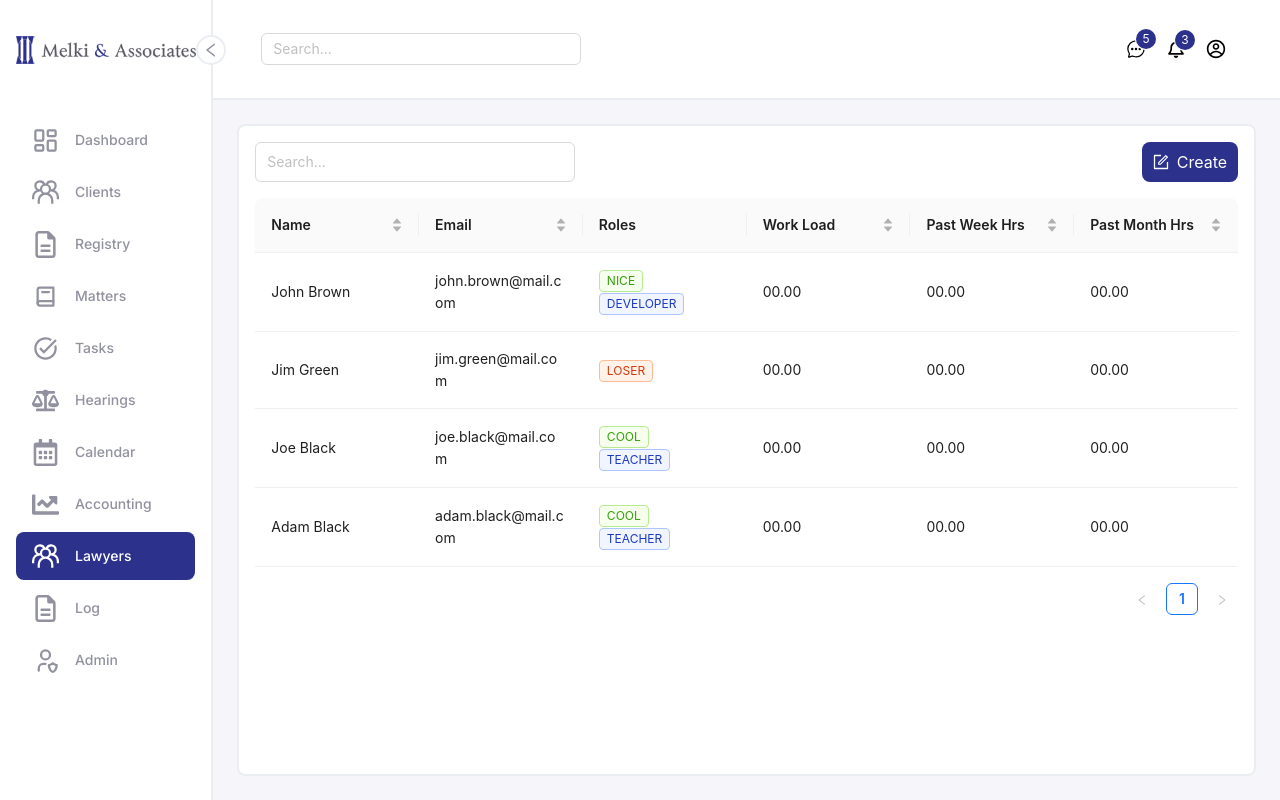
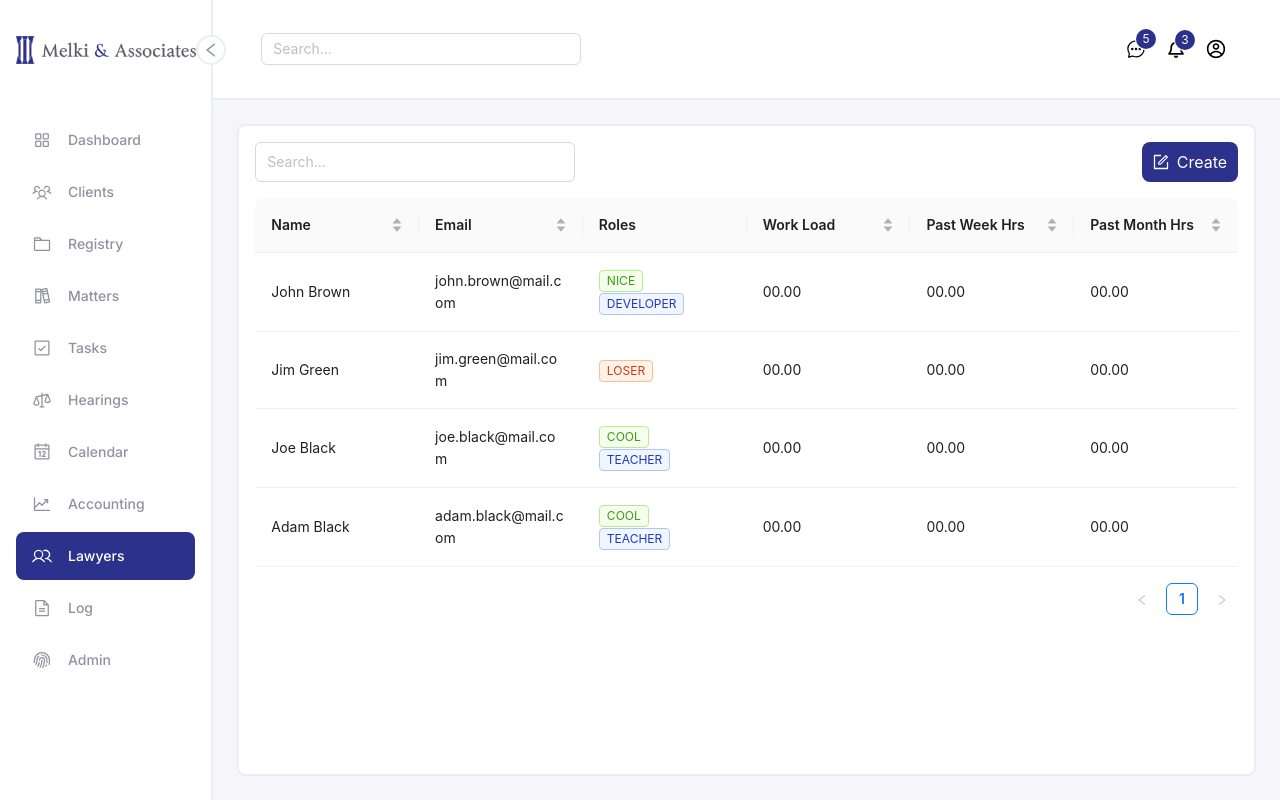
Before and after one commit to FK5/melki-poc, a Next.js app: page /dashboard/lawyers in a window 1280 px wide. Built offline with nearby package versions, Linux system fonts and the light colour scheme.

Commit message:
change icons and fix some animations

```diff
--- a/src/app/components/CustomComponents/CustomButton.js
+++ b/src/app/components/CustomComponents/CustomButton.js
@@ -1,17 +1,17 @@
 import { Button } from 'antd';
 import Link from 'next/link';
+import { ConfigProvider } from 'antd';
 
 export const CustomButton = ({ text, color, size, icon, classes, link }) => {
   if (link) {
     return (
       <Link href={link}>
         <Button
-          className={`bg-${color} hover:bg-white hover:border-${color} hover:border-1 hover:text-${color} text-white ${classes}`}
+          className={`bg-${color} hover:bg-white hover:border-${color} hover:border-1 hover:text-[#2C318B] text-white ${classes}`}
           type="ghost"
           size={size}
           icon={icon}>
-          {' '}
-          {text}{' '}
+          {text}
         </Button>
       </Link>
     );
@@ -22,8 +22,7 @@ export const CustomButton = ({ text, color, size, icon, classes, link }) => {
         type="ghost"
         size={size}
         icon={icon}>
-        {' '}
-        {text}{' '}
+        {text}
       </Button>
     );
   }
--- a/src/app/dashboard/layout.js
+++ b/src/app/dashboard/layout.js
@@ -23,13 +23,28 @@ export default function DashboardLayout({ children }) {
   };
 
   const variants1 = {
-    open: { width: '16.666667%' },
+    opened: { width: '16.666667%' },
     closed: { width: '7%' }
   };
 
   const variants2 = {
-    open: { width: '83.333334%' },
+    opened: { width: '83.333334%' },
     closed: { width: '93%' }
+  };
+
+  const variants3 = {
+    opened: { borderRadius: '8px', width: '100%', alignSelf: 'auto' },
+    closed: { borderRadius: '9999px', width: '48px', alignSelf: 'center', justifyContent: 'center' }
+  };
+
+  const variants4 = {
+    opened: { fontSize: '14px', opacity: 1, display: 'block' },
+    closed: { fontSize: '0px', opacity: 0, display: 'NONE' }
+  };
+
+  const variants5 = {
+    opened: { rotate: 0 },
+    closed: { rotate: -180 }
   };
 
   return (
@@ -37,59 +52,83 @@ export default function DashboardLayout({ children }) {
       <motion.div
         animate={isSideBarCollapsed ? 'closed' : 'opened'}
         variants={variants1}
-        transition={{ duration: 3 }} // Adjust duration as needed
+        transition={{ duration: 1 }} // Adjust duration as needed
         className={`bg-white border-b-gray border-e-2 w-1/6`}>
         <div className="flex flex-col h-full">
           <div className="flex h-1/8 items-center justify-center relative">
-            <p className="font-bold text-black">
+            <div>
               <Image
                 src={`${isSideBarCollapsed ? '/law-firm-2.png' : '/law-firm.png'}`}
                 width={`${isSideBarCollapsed ? 22 : 180}`}
                 height={`${isSideBarCollapsed ? 22 : 180}`}
                 alt="Logo"
               />
-            </p>
+            </div>
             <div
               className="flex items-center justify-center h-[30px] w-[30px] bg-white border-2 border-b-gray rounded-full absolute top-[1/2] right-0 translate-x-[15px] cursor-pointer"
               onClick={handleMenuSizeChange}>
-              {' '}
-              {isSideBarCollapsed ? (
-                <RightOutlined className="text-t-gray" />
-              ) : (
+              <motion.div
+                animate={isSideBarCollapsed ? 'closed' : 'opened'}
+                variants={variants5}
+                transition={{ duration: 1 }}>
                 <LeftOutlined className="text-t-gray" />
-              )}
+              </motion.div>
             </div>
           </div>
           <div className="flex flex-col gap-1 px-4 pt-4 text-sm h-7/8 overflow-auto transition duration-2000 ease-in-out delay-1000">
-            {navItems.map((e) => {
-              if (isSideBarCollapsed) {
+            {navItems.map((e, i) => {
               return (
-                  <div
-                    className={`flex items-center self-center justify-center h-12 w-12 flex-shrink-0 flex-grow-0 flex-basis-auto ${
+                <motion.div
+                  key={i}
+                  animate={isSideBarCollapsed ? 'closed' : 'opened'}
+                  variants={variants3}
+                  transition={{ duration: 0.5 }}
+                  className={`flex items-center gap-4 h-12 flex-shrink-0 flex-grow-0 flex-basis-auto w-full px-4 cursor-pointer font-medium rounded-lg ${
                     pathname == e.pathName
                       ? ' bg-primary text-white'
                       : 'text-t-gray hover:bg-gray-100'
-                    }  cursor-pointer font-medium rounded-full`}
+                  }`}
                   onClick={() => router.push(e.pathName)}>
-                    {' '}
-                    {e.menuIcon}{' '}
-                  </div>
+                  <div className="w-5 h-5">{e.menuIcon}</div>
+                  {/* {isSideBarCollapsed ? (
+                    <></>
+                  ) : ( */}
+                  <motion.p
+                    animate={isSideBarCollapsed ? 'closed' : 'opened'}
+                    variants={variants4}
+                    className="text-medium">
+                    {e.menuName}
+                  </motion.p>
+                  {/* )} */}
+                </motion.div>
               );
-              } else {
-                return (
-                  <div
-                    className={`flex items-center gap-4 h-12 flex-shrink-0 flex-grow-0 flex-basis-auto w-full px-4 ${
-                      pathname == e.pathName
-                        ? ' bg-primary text-white'
-                        : 'text-t-gray hover:bg-gray-100'
-                    } cursor-pointer font-medium rounded-lg`}
-                    onClick={() => router.push(e.pathName)}>
-                    {' '}
-                    {e.menuIcon}{' '}
-                    {isSideBarCollapsed ? <></> : <p className="text-medium">{e.menuName}</p>}{' '}
-                  </div>
-                );
-              }
+              //   if (isSideBarCollapsed) {
+              //     return (
+              //       <div
+              //         className={`flex items-center self-center justify-center h-12 w-12 flex-shrink-0 flex-grow-0 flex-basis-auto ${
+              //           pathname == e.pathName
+              //             ? ' bg-primary text-white'
+              //             : 'text-t-gray hover:bg-gray-100'
+              //         }  cursor-pointer font-medium rounded-full`}
+              //         onClick={() => router.push(e.pathName)}>
+              //         {e.menuIcon}
+              //       </div>
+              //     );
+              //   } else {
+              //     return (
+              //       <div
+              //         className={`flex items-center gap-4 h-12 flex-shrink-0 flex-grow-0 flex-basis-auto w-full px-4 ${
+              //           pathname == e.pathName
+              //             ? ' bg-primary text-white'
+              //             : 'text-t-gray hover:bg-gray-100'
+              //         } cursor-pointer font-medium rounded-lg`}
+              //         onClick={() => router.push(e.pathName)}>
+              //         {' '}
+              //         {e.menuIcon}{' '}
+              //         {isSideBarCollapsed ? <></> : <p className="text-medium">{e.menuName}</p>}{' '}
+              //       </div>
+              //     );
+              //   }
             })}
           </div>
         </div>
@@ -97,7 +136,7 @@ export default function DashboardLayout({ children }) {
       <motion.div
         animate={isSideBarCollapsed ? 'closed' : 'opened'}
         variants={variants2}
-        transition={{ duration: 3 }} // Adjust duration as needed
+        transition={{ duration: 1 }} // Adjust duration as needed
         className={`bg-white w-5/6`}>
         <div className="flex flex-col h-full">
           <div className="flex items-center justify-between h-1/8 border-b-gray border-b-2 px-12">
--- a/src/app/variables/NavBarItems.js
+++ b/src/app/variables/NavBarItems.js
@@ -1,25 +1,27 @@
-import { LuLayoutDashboard } from "react-icons/lu";
-import { GrGroup } from "react-icons/gr";
-import { FaRegFileLines } from "react-icons/fa6";
-import { TbBook2 } from "react-icons/tb";
-import { MdOutlineTaskAlt } from "react-icons/md";
-import { FaBalanceScale } from "react-icons/fa";
-import { FaRegCalendarAlt } from "react-icons/fa";
-import { FaChartLine } from "react-icons/fa";
-import { TbUserShield } from "react-icons/tb";
+import { PiSquaresFour } from "react-icons/pi";
+import { PiUsersThree } from "react-icons/pi";
+import { PiFolder } from "react-icons/pi";
+import { PiBooks } from "react-icons/pi";
+import { PiCheckSquare } from "react-icons/pi";
+import { PiScales } from "react-icons/pi";
+import { PiCalendar } from "react-icons/pi";
+import { PiChartLineUp } from "react-icons/pi";
+import { PiUsers } from "react-icons/pi";
+import { PiFileText } from "react-icons/pi";
+import { PiFingerprint } from "react-icons/pi";
 
 export const navItems = [
-    { menuName: 'Dashboard', pathName: '/dashboard', menuIcon: <LuLayoutDashboard fontSize={27} /> },
-    { menuName: 'Clients', pathName: '/dashboard/clients', menuIcon: <GrGroup fontSize={27} /> },
-    { menuName: 'Registry', pathName: '/dashboard/registry', menuIcon: <FaRegFileLines fontSize={27} /> },
-    { menuName: 'Matters', pathName: '/dashboard/matters', menuIcon: <TbBook2 fontSize={27} /> },
-    { menuName: 'Tasks', pathName: '/dashboard/tasks', menuIcon: <MdOutlineTaskAlt fontSize={27} /> },
-    { menuName: 'Hearings', pathName: '/dashboard/hearings', menuIcon: <FaBalanceScale fontSize={27} /> },
-    { menuName: 'Calendar', pathName: '/dashboard/calendar', menuIcon: <FaRegCalendarAlt fontSize={27} /> },
-    { menuName: 'Accounting', pathName: '/dashboard/accounting', menuIcon: <FaChartLine fontSize={27} /> },
-    { menuName: 'Lawyers', pathName: '/dashboard/lawyers', menuIcon: <GrGroup fontSize={27} /> },
-    { menuName: 'Log', pathName: '/dashboard/logs', menuIcon: <FaRegFileLines fontSize={27} /> },
-    { menuName: 'Admin', pathName: '/dashboard/admin', menuIcon: <TbUserShield fontSize={27} /> },
+    { menuName: 'Dashboard', pathName: '/dashboard', menuIcon: <PiSquaresFour fontSize={20} /> },
+    { menuName: 'Clients', pathName: '/dashboard/clients', menuIcon: <PiUsersThree fontSize={20} /> },
+    { menuName: 'Registry', pathName: '/dashboard/registry', menuIcon: <PiFolder fontSize={20} /> },
+    { menuName: 'Matters', pathName: '/dashboard/matters', menuIcon: <PiBooks fontSize={20} /> },
+    { menuName: 'Tasks', pathName: '/dashboard/tasks', menuIcon: <PiCheckSquare fontSize={20} /> },
+    { menuName: 'Hearings', pathName: '/dashboard/hearings', menuIcon: <PiScales fontSize={20} /> },
+    { menuName: 'Calendar', pathName: '/dashboard/calendar', menuIcon: <PiCalendar fontSize={20} /> },
+    { menuName: 'Accounting', pathName: '/dashboard/accounting', menuIcon: <PiChartLineUp fontSize={20} /> },
+    { menuName: 'Lawyers', pathName: '/dashboard/lawyers', menuIcon: <PiUsers fontSize={20} /> },
+    { menuName: 'Log', pathName: '/dashboard/logs', menuIcon: <PiFileText fontSize={20} /> },
+    { menuName: 'Admin', pathName: '/dashboard/admin', menuIcon: <PiFingerprint fontSize={20} /> },
 ];
 
 export default {
```
Lines whose indentation alone changed are shown as unchanged.
